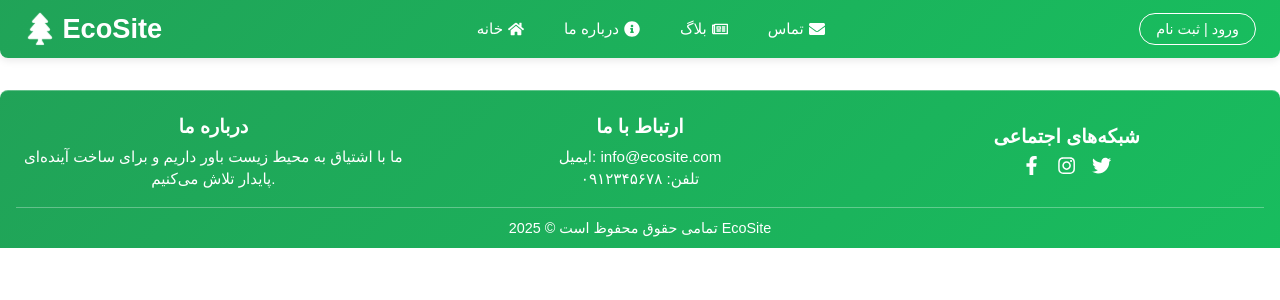
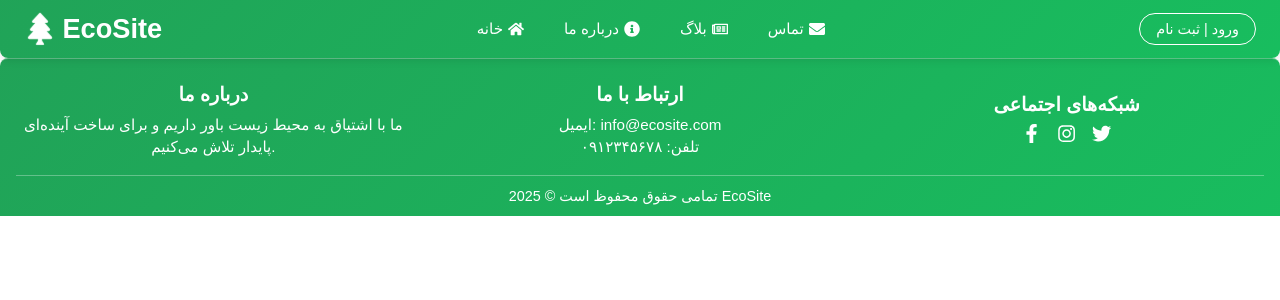
Before and after one commit to setareEzabadi/environment, a Next.js app: page / in a window 1280 px wide. Shown: the top 300 px of the page. Built offline with nearby package versions, Linux system fonts and the light colour scheme.

Commit message:
Update Footer.module.css

```diff
--- a/components/Footer/Footer.module.css
+++ b/components/Footer/Footer.module.css
@@ -18,7 +18,7 @@
   color: #fff;
   text-align: center;
   border-top: 1px solid rgba(255, 255, 255, 0.3);
-  margin-top: 2rem;
+  /* margin-top: 2rem; */
   position: relative;
   border-radius: 8px 8px 0 0;
 }
```
